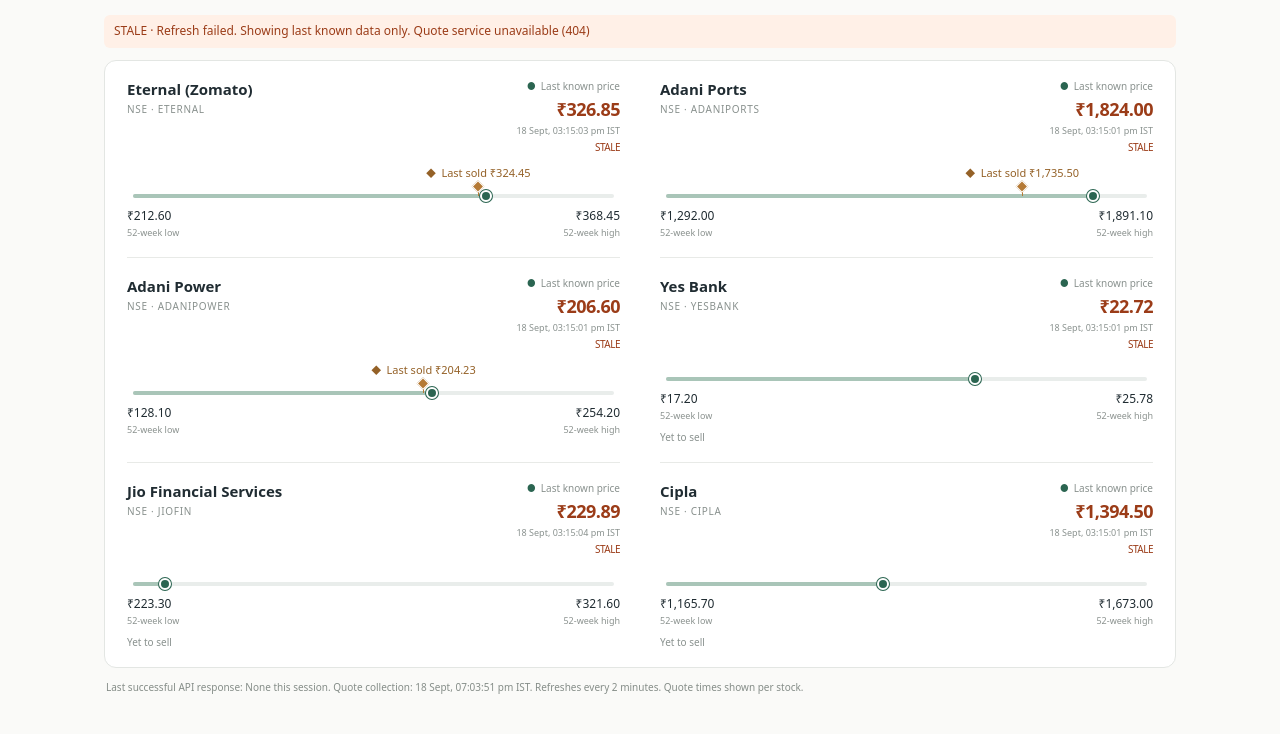
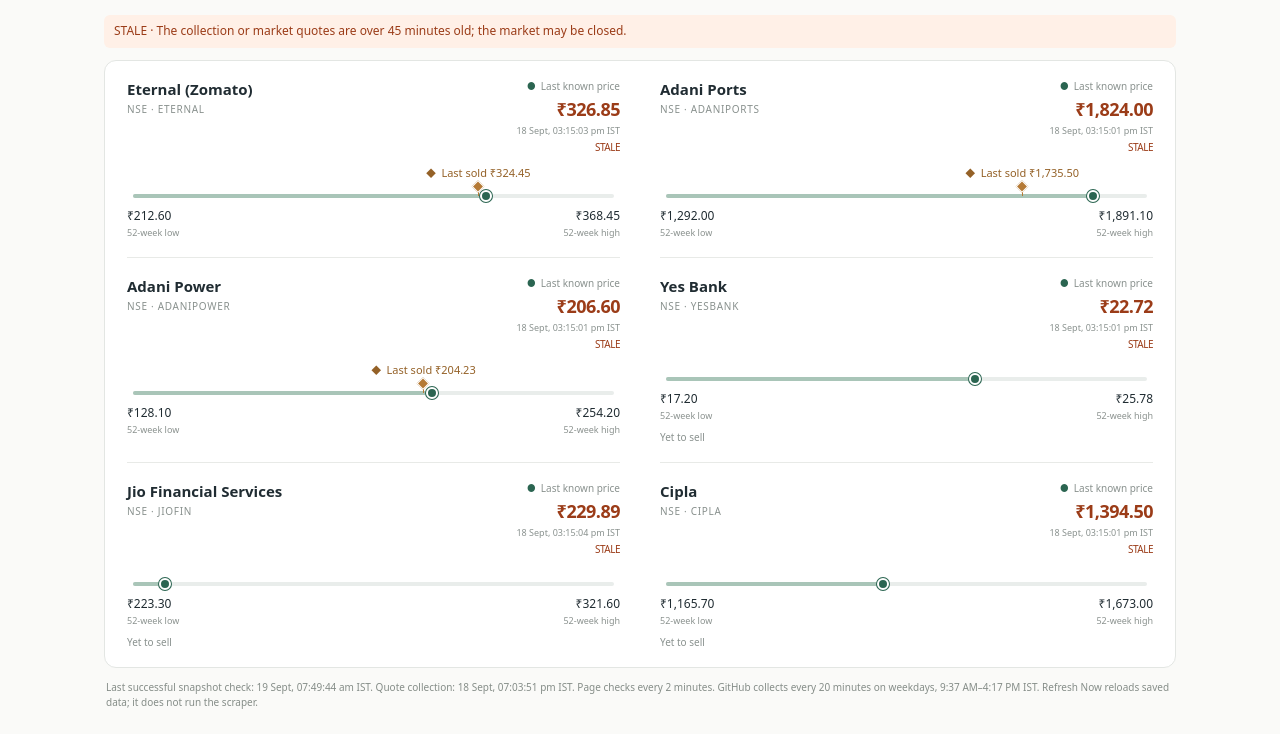
Before and after one commit to gavriankur/portfolio, a plain HTML site: page index.html in a window 1280 px wide. Shown: the part 84-818 px from the top of the page. Drawn offline with Linux system fonts and the light colour scheme; no server answers.

Commit message:
Update index.html

```diff
--- a/index.html
+++ b/index.html
@@ -70,7 +70,7 @@
 <script id="initial-quotes" type="application/json">{
   "source": "Yahoo Finance · NSE",
   "mode": "snapshot",
-  "collectedAt": "2026-09-18T13:33:51.682740+00:00",
+  "collectedAt": "2026-09-18T12:39:55.943570+00:00",
   "quotes": [
     {
       "symbol": "ZOMIIM",
@@ -144,9 +144,9 @@
 const date=s=>new Date(s).toLocaleString('en-IN',{timeZone:'Asia/Kolkata',day:'2-digit',month:'short',hour:'2-digit',minute:'2-digit',second:'2-digit'})+' IST';
 function rangePosition(price,low,high){return high===low?50:Math.max(0,Math.min(100,(price-low)/(high-low)*100));}
 function element(tag,className,text){const el=document.createElement(tag);el.className=className;if(text!==undefined)el.textContent=text;return el;}
-// Host api/quotes.py alongside this page, or set this to its HTTPS URL.
-const QUOTE_API='/api/quotes';
-const REFRESH_MS=120000, MAX_RESPONSE_AGE_MS=180000, MAX_QUOTE_AGE_MS=30*60000;
+// GitHub Pages: read the snapshot produced by GitHub Actions.
+const QUOTE_API='./quotes.json';
+const REFRESH_MS=120000, MAX_RESPONSE_AGE_MS=180000, MAX_QUOTE_AGE_MS=45*60000;
 let lastData=null, lastSuccessfulResponse=null, refreshFailed=true, busy=false, timer=null;
 function staleQuote(q,now=Date.now()){
  const stamp=Date.parse(q.asOf);
@@ -156,7 +156,7 @@
 function validate(data,api=false){
  const now=Date.now(),stamp=Date.parse(data?.collectedAt);
  if(!Number.isFinite(stamp)||stamp>now+300000||!Array.isArray(data?.quotes)||data.quotes.length!==stocks.length)throw Error('Invalid quote response');
- if(api&&(data.mode!=='on-demand'||now-stamp>MAX_RESPONSE_AGE_MS))throw Error('Server returned an old snapshot');
+ // Old snapshots may be displayed, but setStatus must mark them STALE.
  for(const [label,,ticker] of stocks){const matches=data.quotes.filter(q=>q&&q.symbol===label);const q=matches[0];
   if(matches.length!==1||q.ticker!==ticker+'.NS'||!finite(q.price)||!finite(q.low52)||!finite(q.high52)||q.low52>q.high52||!Number.isFinite(Date.parse(q.asOf))||Date.parse(q.asOf)>now+300000)throw Error('Incomplete or invalid stock data');
  }
@@ -207,13 +207,14 @@
 function setStatus(){
  const responseOld=!lastSuccessfulResponse||Date.now()-lastSuccessfulResponse>MAX_RESPONSE_AGE_MS;
  const quoteOld=!lastData||lastData.quotes.some(q=>staleQuote(q));
- const stale=refreshFailed||responseOld||quoteOld;
+ const collectionOld=!lastData||Date.now()-Date.parse(lastData.collectedAt)>45*60000;
+ const stale=refreshFailed||responseOld||quoteOld||collectionOld;
  const badge=document.getElementById('freshness');badge.className='freshness '+(stale?'stale':'ok');
- badge.textContent=stale?'STALE · '+(refreshFailed?'Fresh quotes could not be confirmed.':responseOld?'The last successful response is overdue.':'One or more market quotes are over 30 minutes old; the market may be closed.'):'Updated · Provider quotes may be delayed.';
- document.getElementById('status').textContent='Last successful API response: '+(lastSuccessfulResponse?date(lastSuccessfulResponse):'None this session')+'. '+(lastData?'Quote collection: '+date(lastData.collectedAt)+'. ':'')+'Refreshes every 2 minutes. Quote times shown per stock.';
+ badge.textContent=stale?'STALE · '+(refreshFailed?'Could not load the latest saved snapshot.':responseOld?'The last successful response is overdue.':'The collection or market quotes are over 45 minutes old; the market may be closed.'):'Latest saved snapshot · Provider quotes may be delayed.';
+ document.getElementById('status').textContent='Last successful snapshot check: '+(lastSuccessfulResponse?date(lastSuccessfulResponse):'None this session')+'. '+(lastData?'Quote collection: '+date(lastData.collectedAt)+'. ':'')+'Page checks every 2 minutes. GitHub collects every 20 minutes on weekdays, 9:37 AM–4:17 PM IST. Refresh Now reloads saved data; it does not run the scraper.';
  document.querySelectorAll('.stock').forEach(row=>{
   const q=lastData?.quotes.find(q=>q.symbol===row.dataset.symbol);
-  const old=refreshFailed||responseOld||!q||staleQuote(q);
+  const old=refreshFailed||responseOld||collectionOld||!q||staleQuote(q);
   row.classList.toggle('stale-row',old);row.querySelector('.quote-warning')?.remove();
   row.querySelector('.column-label').textContent=old?'Last known price':'Current price';
   if(old)row.querySelector('.price').append(element('span','quote-warning','STALE'));
@@ -224,12 +225,12 @@
  busy=true;clearTimeout(timer);
  const button=document.getElementById('refresh-now');button.disabled=true;button.textContent='Refreshing…';
  try{
-  if(location.protocol==='file:')throw Error('Open the hosted page to use the quote API');
+  if(location.protocol==='file:')throw Error('Open the GitHub Pages website to check for updates');
   const url=new URL(QUOTE_API,location.href);url.searchParams.set('_',Date.now());
   const res=await fetch(url,{cache:'no-store',signal:AbortSignal.timeout(30000)});
   if(!res.ok)throw Error('Quote service unavailable ('+res.status+')');
-  const data=await res.json();validate(data,true);
-  // Never call a static JSON download a successful live API response.
+  const data=await res.json();validate(data);
+  // Track successful snapshot downloads separately from the collection and quote times.
   lastSuccessfulResponse=Date.now();refreshFailed=false;render(data);
  }catch(error){refreshFailed=true;setStatus();document.getElementById('freshness').textContent='STALE · Refresh failed. Showing last known data only. '+error.message;}
  finally{busy=false;button.disabled=false;button.textContent='Refresh Now';timer=setTimeout(refresh,REFRESH_MS);}
```
